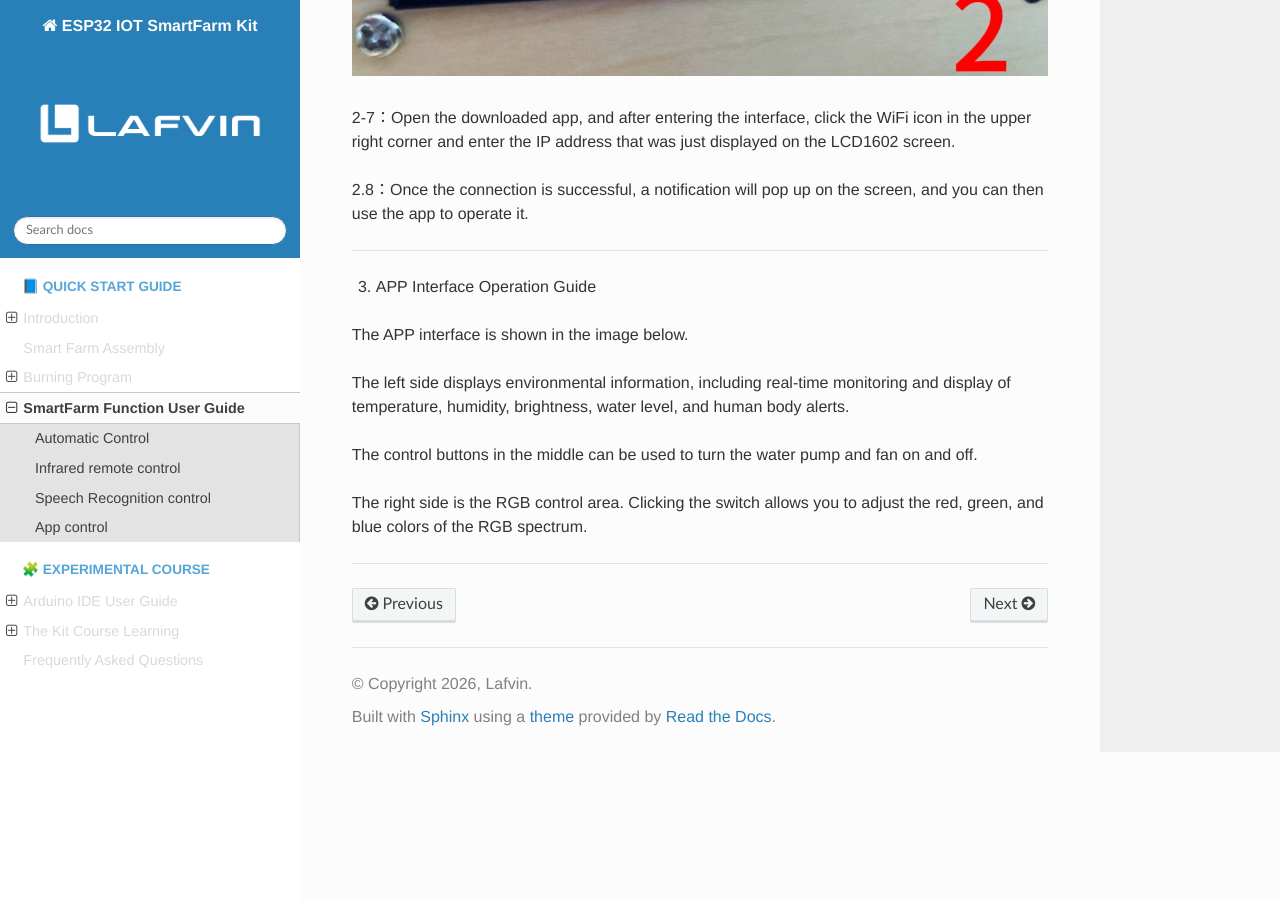
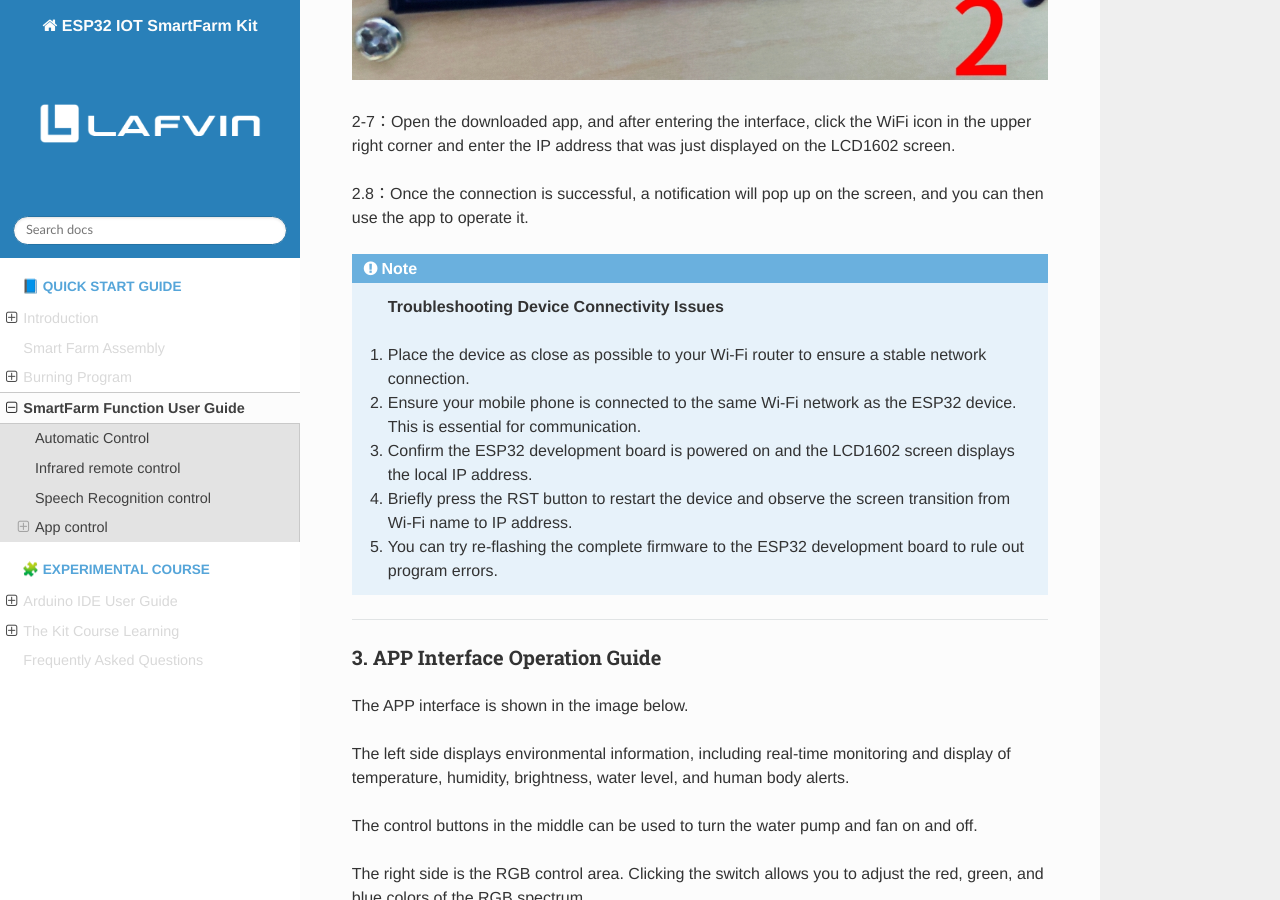
Before and after one commit to COLA508/ESP32_IOT_SmartFarm_Kit, a Sphinx documentation site: the page built from docs/source/4.AppUse.rst, in a window 1280 px wide and 900 px high, scrolled down 8131 px. Built offline with Sphinx 7.4.7 and the Read the Docs theme 3.1.0, drawn with Linux system fonts in a browser that asks for light colours; before the commit the page ends 8883 px from its top, so only the background shows below that; some of the changed text lies outside the part shown.

Commit message:
Update 4.AppUse.rst

```diff
--- a/docs/source/4.AppUse.rst
+++ b/docs/source/4.AppUse.rst
@@ -51,6 +51,7 @@ App control
 -----------
 
 1. APP Download
+~~~~~~~~~~~~~~~
 
 - For Android system, click the link below to download the installation package, or scan the QR code below to download.
 - iOS devices can download the app from the App Store. Search for “LAFVIN” to find and install it, or scan the QR code below to jump to the download page.
@@ -58,6 +59,7 @@ App control
 ----
 
 2. Network configuration
+~~~~~~~~~~~~~~~~~~~~~~~~
 
 - Before using the app to control it, the ESP32 development board must be connected to a Wi-Fi network. This is a necessary condition for enabling communication between the mobile phone and the development board.
 
@@ -137,9 +139,24 @@ App control
 
 2.8：Once the connection is successful, a notification will pop up on the screen, and you can then use the app to operate it.
 
+.. note::
+
+   **Troubleshooting Device Connectivity Issues**
+
+ 1. Place the device as close as possible to your Wi-Fi router to ensure a stable network connection.
+
+ 2. Ensure your mobile phone is connected to the same Wi-Fi network as the ESP32 device. This is essential for communication.
+
+ 3. Confirm the ESP32 development board is powered on and the LCD1602 screen displays the local IP address.
+
+ 4. Briefly press the RST button to restart the device and observe the screen transition from Wi-Fi name to IP address.
+
+ 5. You can try re-flashing the complete firmware to the ESP32 development board to rule out program errors.
+
 ----
 
 3. APP Interface Operation Guide
+~~~~~~~~~~~~~~~~~~~~~~~~~~~~~~~~~
 
 The APP interface is shown in the image below.
 
```
